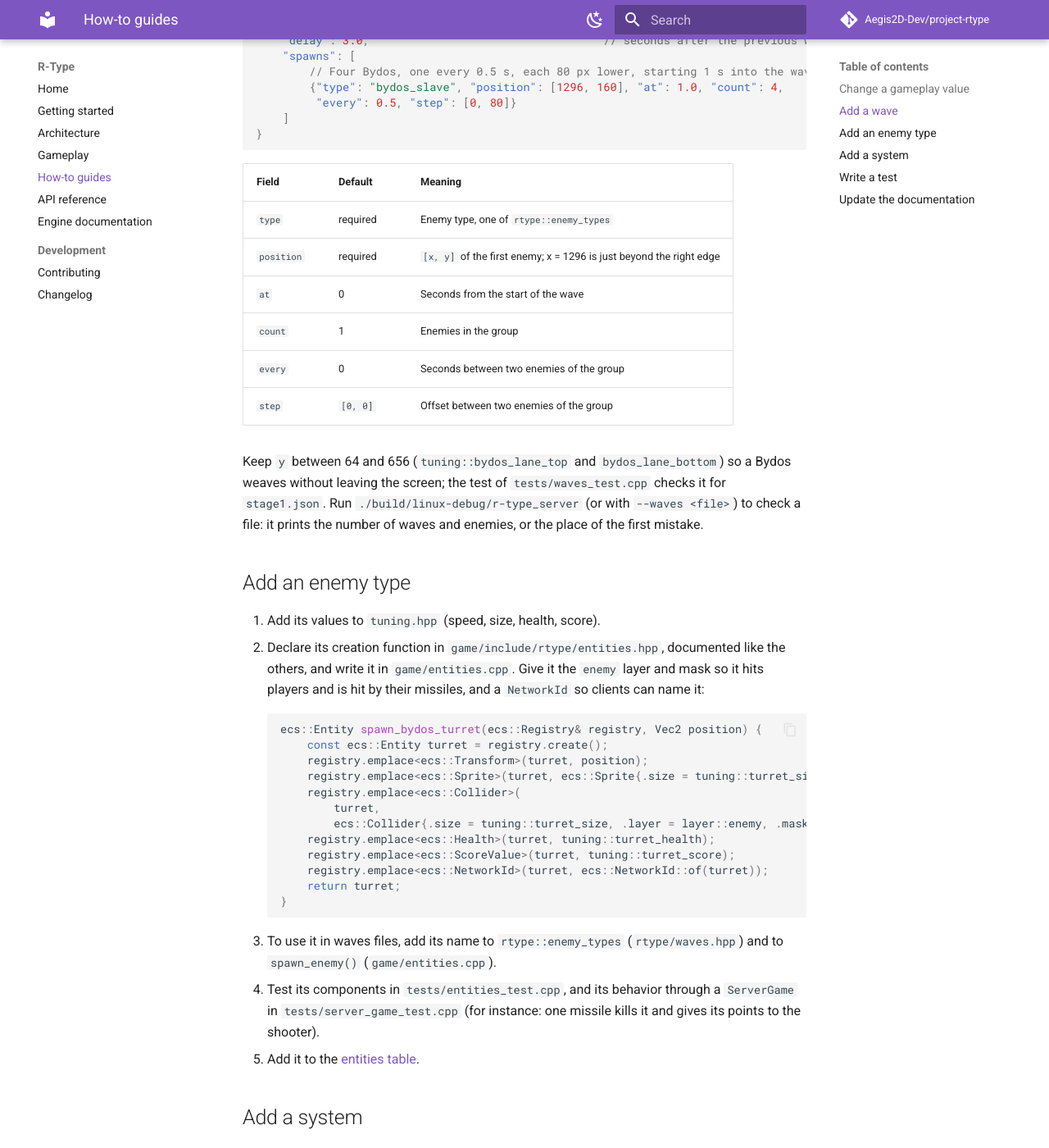
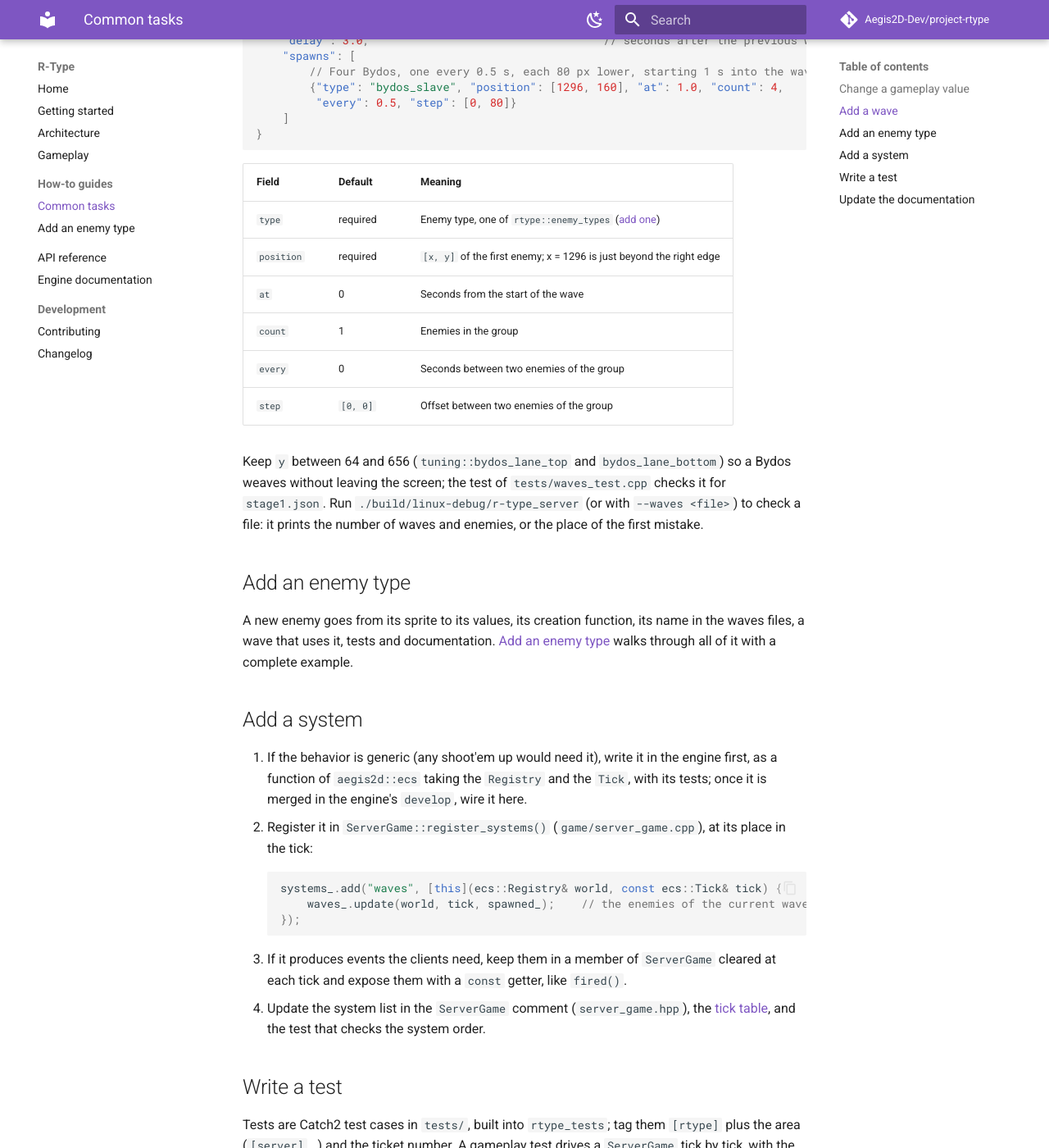
Before and after one commit to Aegis2D-Dev/project-rtype, an MkDocs documentation site: the page built from docs/how-to.md, in a window 1280 px wide and 1400 px high, scrolled down 689 px. Shown: the whole window at 82% size. Built offline with MkDocs 1.6.1 and Material for MkDocs 9.7.7, drawn with Linux system fonts in a browser that asks for light colours; comment, search, counter and statistics services are not loaded; some of the changed text lies outside the part shown.

Commit message:
feat(docs): added the add an enemy type guide and updated changelogs

````diff
--- a/docs/how-to.md
+++ b/docs/how-to.md
@@ -50,32 +50,9 @@ file: it prints the number of waves and enemies, or the place of the first mista
 
 ## Add an enemy type
 
-1. Add its values to `tuning.hpp` (speed, size, health, score).
-2. Declare its creation function in `game/include/rtype/entities.hpp`, documented like the
-   others, and write it in `game/entities.cpp`. Give it the `enemy` layer and mask so it
-   hits players and is hit by their missiles, and a `NetworkId` so clients can name it:
-
-    ```cpp
-    ecs::Entity spawn_bydos_turret(ecs::Registry& registry, Vec2 position) {
-        const ecs::Entity turret = registry.create();
-        registry.emplace<ecs::Transform>(turret, position);
-        registry.emplace<ecs::Sprite>(turret, ecs::Sprite{.size = tuning::turret_size});
-        registry.emplace<ecs::Collider>(
-            turret,
-            ecs::Collider{.size = tuning::turret_size, .layer = layer::enemy, .mask = mask::enemy});
-        registry.emplace<ecs::Health>(turret, tuning::turret_health);
-        registry.emplace<ecs::ScoreValue>(turret, tuning::turret_score);
-        registry.emplace<ecs::NetworkId>(turret, ecs::NetworkId::of(turret));
-        return turret;
-    }
-    ```
-
-3. To use it in waves files, add its name to `rtype::enemy_types` (`rtype/waves.hpp`) and
-   to `spawn_enemy()` (`game/entities.cpp`).
-4. Test its components in `tests/entities_test.cpp`, and its behavior through a
-   `ServerGame` in `tests/server_game_test.cpp` (for instance: one missile kills it and
-   gives its points to the shooter).
-5. Add it to the [entities table](gameplay.md#entities).
+A new enemy goes from its sprite to its values, its creation function, its name in the
+waves files, a wave that uses it, tests and documentation. [Add an enemy type](add-an-enemy.md)
+walks through all of it with a complete example.
 
 ## Add a system
 
--- a/mkdocs.yml
+++ b/mkdocs.yml
@@ -66,7 +66,9 @@ nav:
   - Getting started: getting-started.md
   - Architecture: architecture.md
   - Gameplay: gameplay.md
-  - How-to guides: how-to.md
+  - How-to guides:
+      - Common tasks: how-to.md
+      - Add an enemy type: add-an-enemy.md
   - API reference: https://rtype-docs.pages.dev/api/
   - Engine documentation: https://aegis2d-docs.pages.dev/
   - Development:
````
Also changed, not shown: other parts of docs/how-to.md (+1 -1 lines), CHANGELOG.md (+2 -1 lines), changelogs/2026-10-14-add-enemy-type.md (added, +47 -0 lines), changelogs/2026-10-14-enemy-waves.md (+1 -1 lines), docs/add-an-enemy.md (added, +264 -0 lines), docs/gameplay.md (+2 -2 lines).
